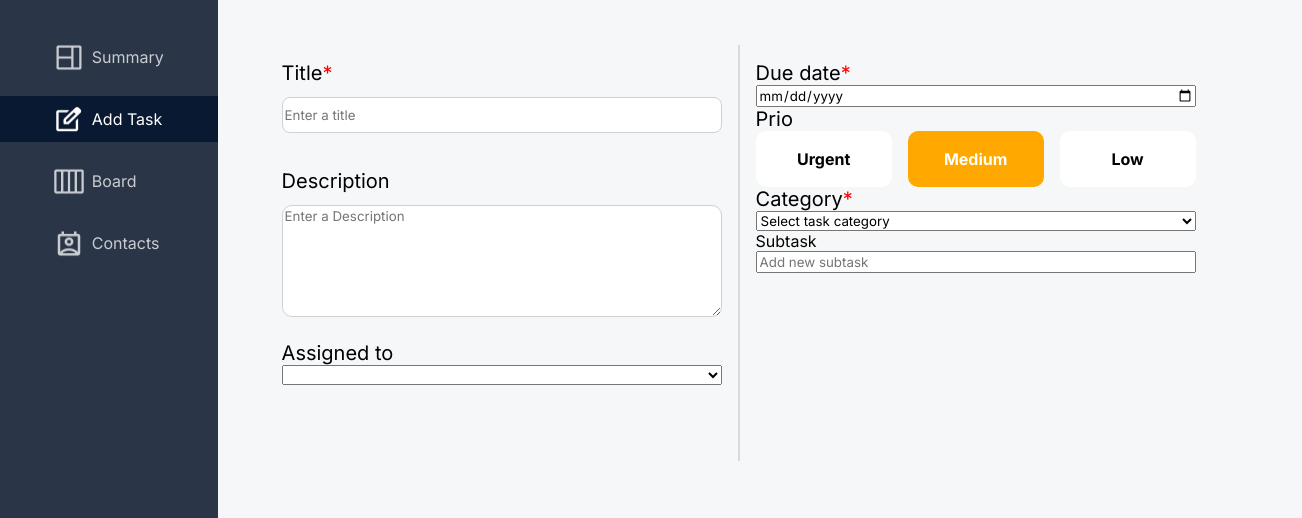
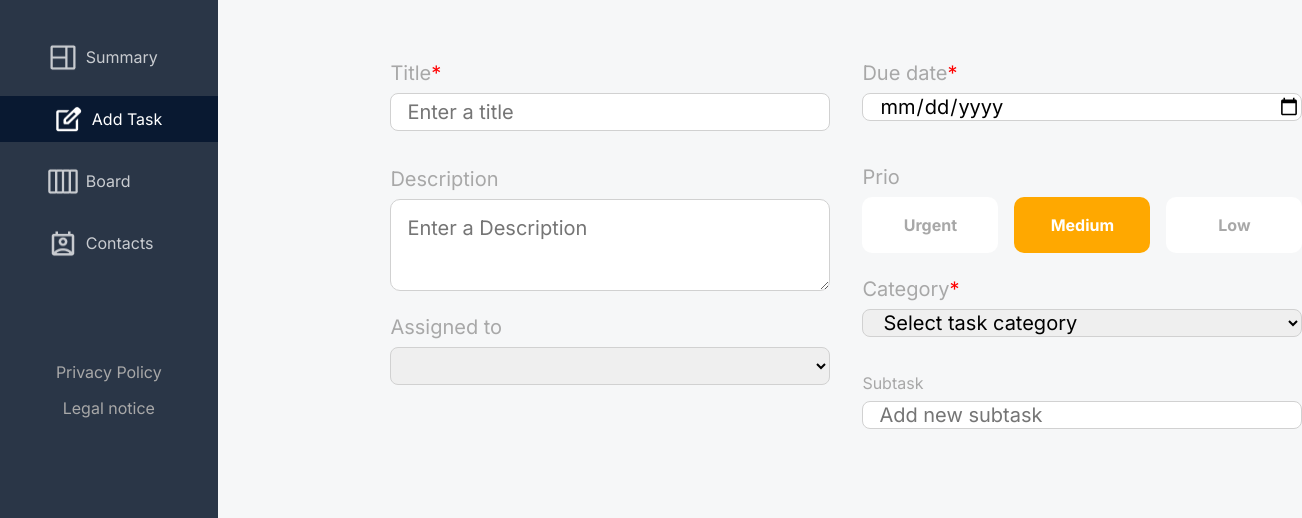
Before and after one commit to SimonHeistermann/Join, a plain HTML site: page add_task.html in a window 1280 px wide. Shown: the part 256-774 px from the top of the page, 1302 px wide, since content can reach past the window. Drawn offline with Linux system fonts and the light colour scheme.

Commit message:
finishing structure
The structure of the page add task completed and the buttons in the sidebar converted to links with corresponding references to the target page

```diff
--- a/add_task.html
+++ b/add_task.html
@@ -31,10 +31,10 @@
                 <div class="sidebar__navbarcontainer">
                     <div class="sidebar__navbar">
                         <div class="behind__sidebarbuttons">
-                            <button class="sidebar__button">
+                            <a href="summary.html" class="sidebar__button">
                                 <img src="./assets/icons/summary_icon_white.png" alt="Summary">
                                 Summary
-                            </button>
+                            </a>
                         </div>
                         <div class="behind__sidebarbuttons sidebarbutton__open">
                             <button class="sidebar__button sidebarbutton__open">
@@ -43,24 +43,24 @@
                             </button>
                         </div>
                         <div class="behind__sidebarbuttons">
-                            <button class="sidebar__button">
+                            <a href="board.html" class="sidebar__button">
                                 <img src="./assets/icons/board_icon_white.png" alt="Board">
                                 Board
-                            </button>
+                            </a>
                         </div>
                         <div class="behind__sidebarbuttons">
-                            <button class="sidebar__button">
+                            <a href="contacts.html" class="sidebar__button">
                                 <img src="./assets/icons/contacts_icon_white.png" alt="Contacts">
                                 Contacts
-                            </button>
+                            </a>
                         </div>
                     </div>
                     <div class="sidebar__noticescontainer">
                         <div class="behind__noticesbuttons">
-                            <button class="notices__button">Privacy Policy</button>
+                            <a href="privacy_policy.html" class="notices__button">Privacy Policy</a>
                         </div>
                         <div class="behind__noticesbuttons">
-                            <button class="notices__button">Legal notice</button>
+                            <a href="legal_notice.html" class="notices__button">Legal notice</button>
                         </div>
                     </div>
                 </div>
@@ -117,7 +117,7 @@
                         <option value="us">User Story</option>
                     </select>
                     <label for="subtask">Subtask</label>
-                    <input type="text" name="subtask" id="subtask" placeholder="Add new subtask">
+                    <input type="text" name="subtask" id="subtask" class="subtask" placeholder="Add new subtask">
                     <div class="table_subtask" id="subtask_table"></div>
                 </div>
             </form>
@@ -125,7 +125,7 @@
                     <div class="is_required"><div class="star">*</div>This field is required</div>
                     <div class="task_butons">
                         <button class="secondary_button clear">Clear<img></button>
-                        <button class="button1 create_task">Create Task<img></button>
+                        <button class="button1 create_task" disabled>Create Task<img></button>
                     </div>
             </div>
             </main>
--- a/styles/add_task.css
+++ b/styles/add_task.css
@@ -24,19 +24,35 @@ h1{
 
 .text_input{
     width: 440px;
-    height: 36px;
+    height: 48px;
+    padding-left: 16px;;
     border-radius: 8px;
     border: 1px solid #d1d1d1;
-    margin-top: 12px;
+    margin-top: 8px;
     margin-bottom: 36px;
+    font-size: 20px;
 }
 
 .description{
-    margin-top: 12px;
+    font-size: 20px;
+    margin-top: 8px;
+    padding-left: 16px;
+    padding-top: 16px;
     border-radius: 10px;
     border: 1px solid #d1d1d1;
     height: 112px;
     margin-bottom: 24px;
+}
+
+.assigned_to{
+    width: 440px;
+    height: 48px;
+    padding-left: 16px;;
+    border-radius: 8px;
+    border: 1px solid #d1d1d1;
+    margin-top: 8px;
+    margin-bottom: 36px;
+    font-size: 20px;
 }
 
 .the_divider{
@@ -52,6 +68,17 @@ h1{
     height: 416px;
     width: 440px;
     padding-top: 16px;
+}
+
+.date{
+    width: 440px;
+    height: 36px;
+    padding-left: 16px;;
+    border-radius: 8px;
+    border: 1px solid #d1d1d1;
+    margin-top: 8px;
+    margin-bottom: 44px;
+    font-size: 20px;
 }
 
 .label{
@@ -72,6 +99,8 @@ h1{
 .radio_overall {
     display: flex;
     gap: 16px;
+    margin-bottom: 24px;
+    margin-top: 8px;
 }
 
 .radio {
@@ -119,6 +148,28 @@ beide Label und button die klasse radio und radioinput spricht aber gerade nur d
     color: white;
 }
 
+.category{
+    width: 440px;
+    height: 48px;
+    padding-left: 16px;;
+    border-radius: 8px;
+    border: 1px solid #d1d1d1;
+    margin-top: 8px;
+    margin-bottom: 36px;
+    font-size: 20px;
+}
+
+.subtask{
+    width: 440px;
+    height: 48px;
+    padding-left: 16px;;
+    border-radius: 8px;
+    border: 1px solid #d1d1d1;
+    margin-top: 8px;
+    margin-bottom: 36px;
+    font-size: 20px;
+}
+
 .create_task{
     width: 183px;
     height: 56px;
--- a/styles/standard.css
+++ b/styles/standard.css
@@ -55,3 +55,8 @@ button {
     border: unset;
     cursor: pointer;
 }
+
+a {
+    text-decoration: none;
+    color: #b8bcc2;
+}
```
